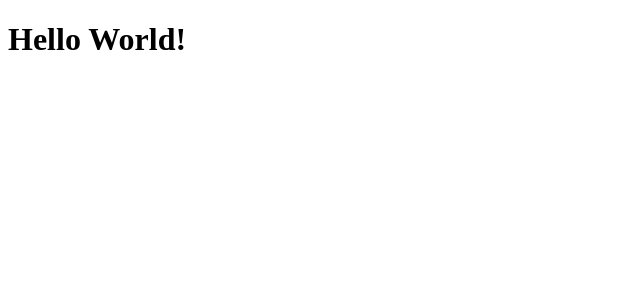
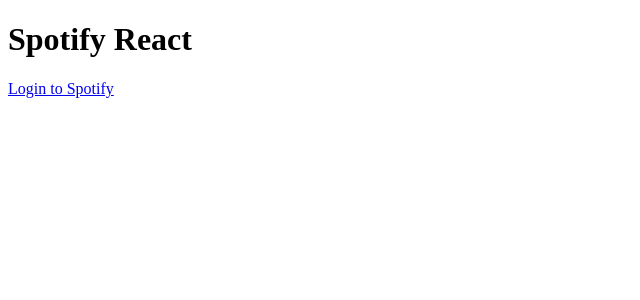
Before and after one commit to FluroAsh/spotifree, a React (Create React App) app: page / in a window 1280 px wide. Shown: the top 300 px of the page, without its empty margins (0-640 px from the left). Built offline with nearby package versions, Linux system fonts and the light colour scheme.

Commit message:
adds spotify user authorisation

```diff
--- a/src/App.js
+++ b/src/App.js
@@ -1,9 +1,22 @@
-import React from "react";
+import React from 'react';
 
 function App() {
+  // capital-named constants are only used as aliases for “hard-coded” values
+  const CLIENT_ID = '406c8a0b7edd439dae2018d8f93a2473';
+  const REDIRECT_URI = 'http://localhost:3000';
+  const AUTH_ENDPOINT = 'https://accounts.spotify.com/authorize';
+  const RESPONSE_TYPE = 'token';
+
   return (
     <div className="app">
-      <h1>Hello World!</h1>
+      <header>
+        <h1>Spotify React</h1>
+        <a
+          href={`${AUTH_ENDPOINT}?client_id=${CLIENT_ID}&redirect_uri=${REDIRECT_URI}&response_type=${RESPONSE_TYPE}`}
+        >
+          Login to Spotify
+        </a>
+      </header>
     </div>
   );
 }
```
